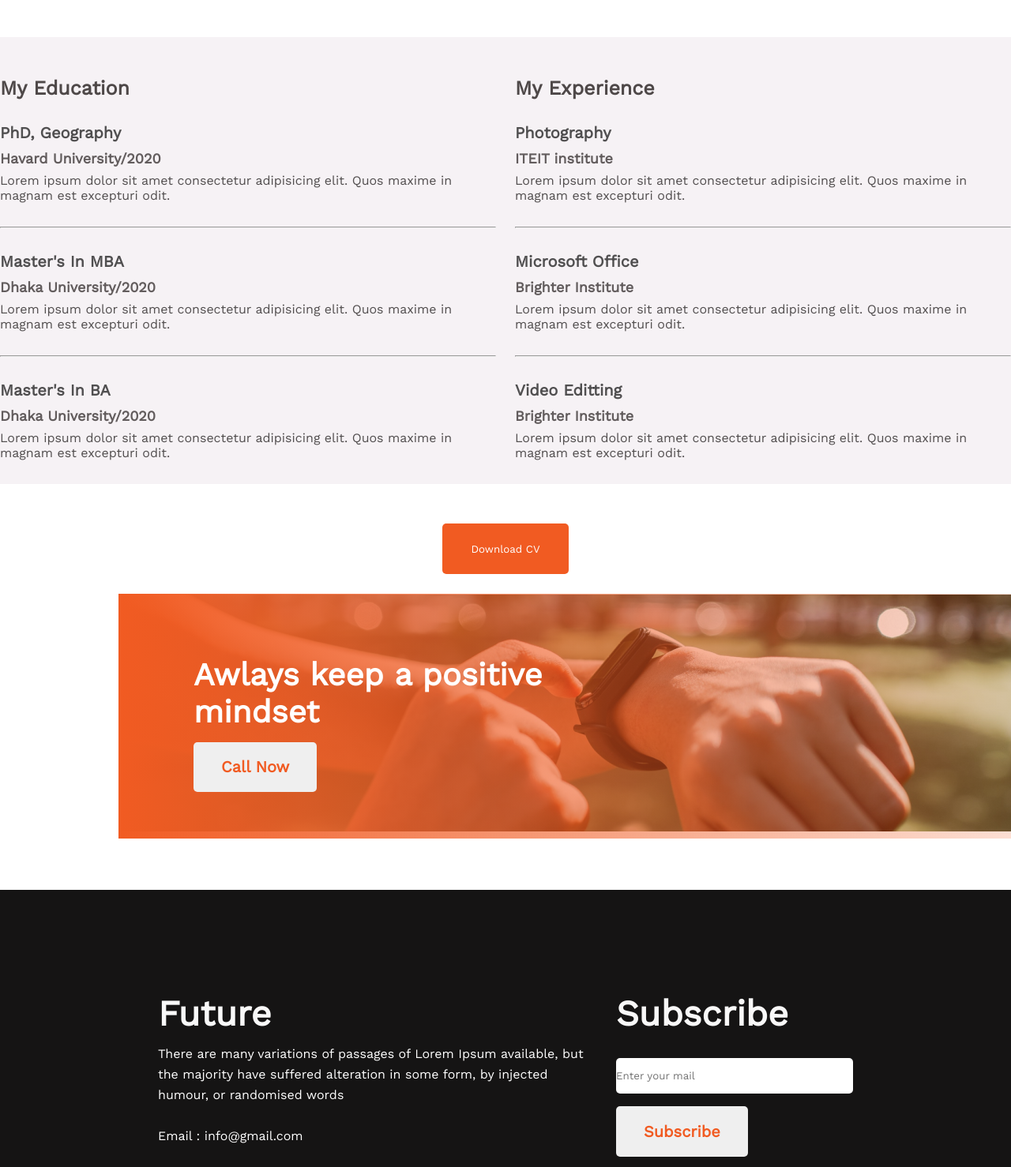
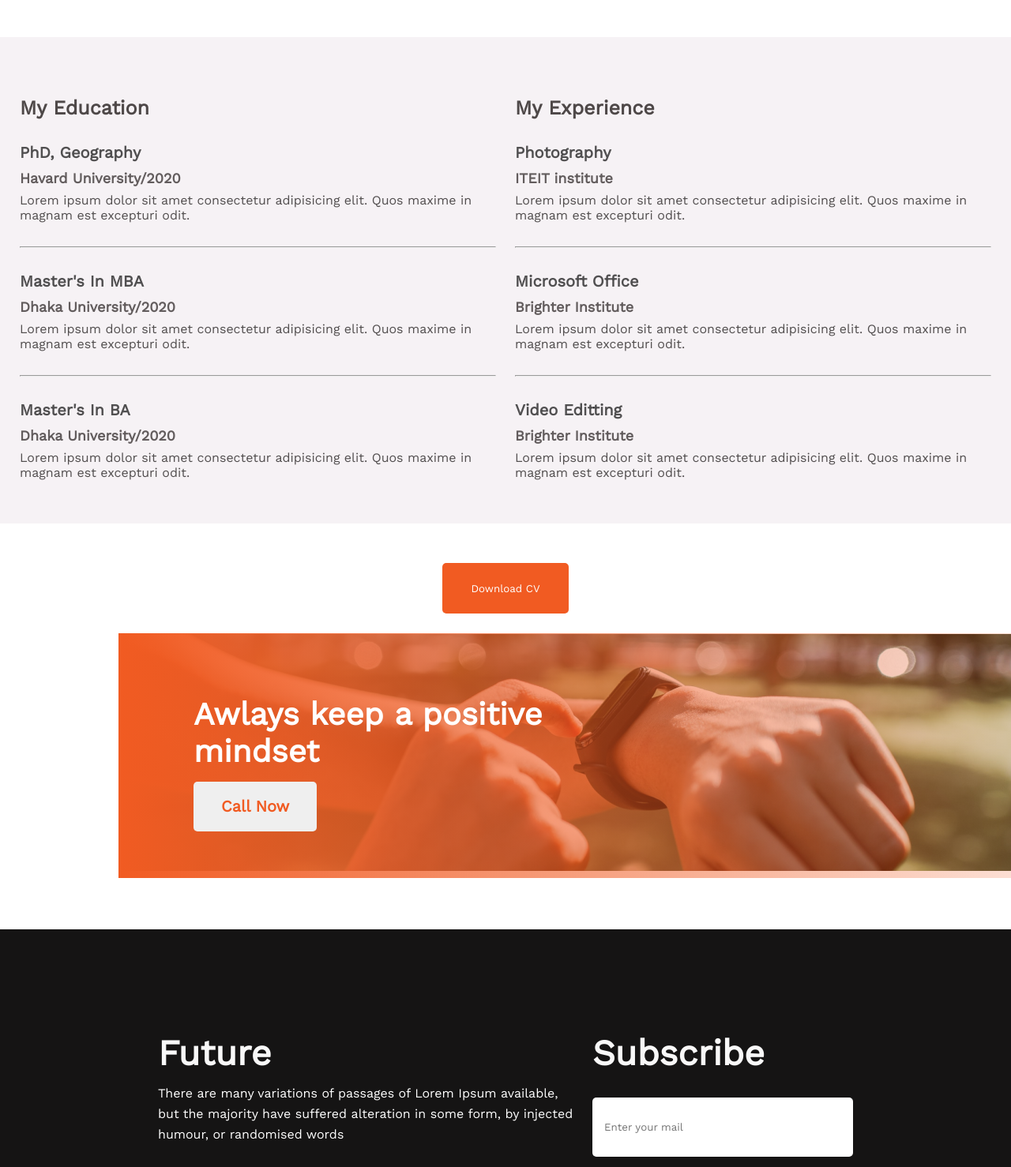
Before and after one commit to developerMasum/New-year-Project1, a plain HTML site: page index.html in a window 1280 px wide. Shown: the part 2060-3538 px from the top of the page at 79% size. Drawn offline with nearby package versions, Linux system fonts and the light colour scheme.

Commit message:
resume-style-changed

```diff
--- a/style.css
+++ b/style.css
@@ -128,6 +128,7 @@
   gap: 24px;
   margin-top: 50px;
   background: #74416f11;
+  padding: 25px;
 }
 .resume-title {
   margin-top: 50px;
@@ -227,9 +228,12 @@
   border: 0;
   margin-top: 16px;
   border-radius: 5px;
+
+
 }
 .future input {
   margin-top: 30px;
+  padding: 15px;
   border: 0;
   height: 45px;
   width: 300px;
```
